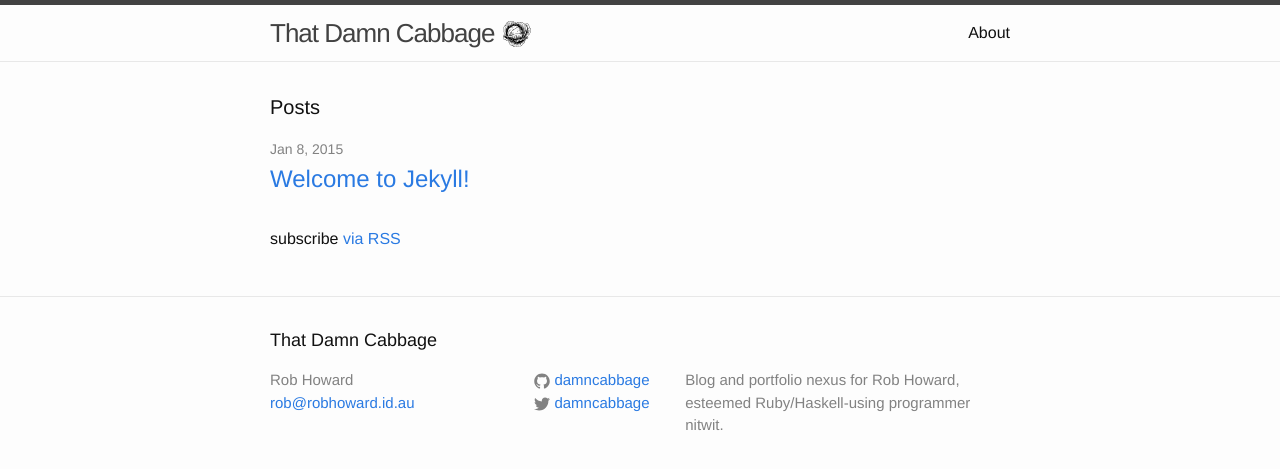
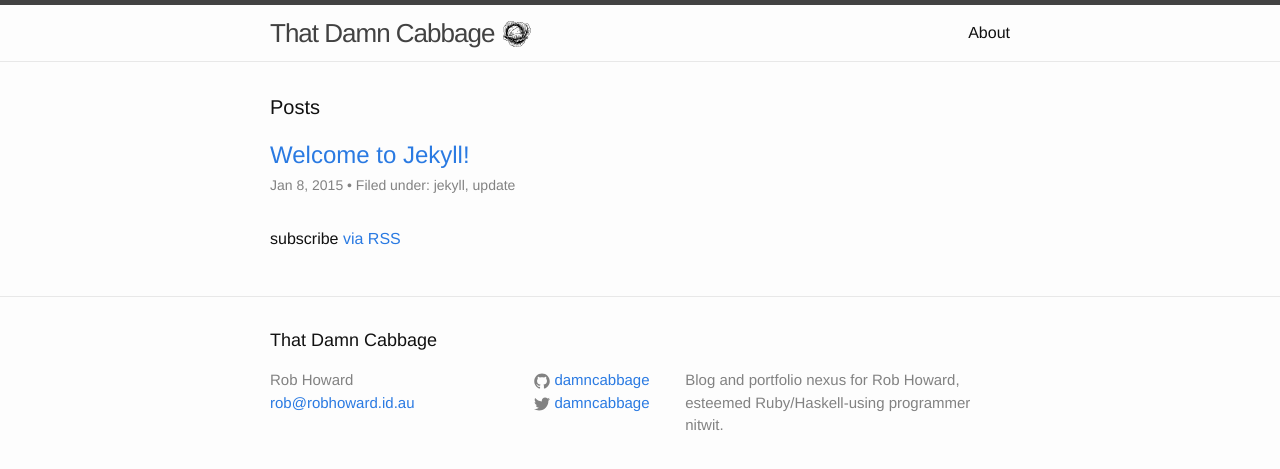
Before and after one commit to damncabbage/deadname.id.au, a Jekyll site: the page built from index.html, in a window 1280 px wide. Shown: the top 469 px of the page. Built offline with Jekyll 4.4.1, drawn with Linux system fonts in a browser that asks for light colours; Markdown is read by kramdown in place of the engine named in the settings.

Commit message:
Flip the date locations on the index page.

```diff
--- a/_sass/_layout.scss
+++ b/_sass/_layout.scss
@@ -178,6 +178,9 @@
     margin-left: 0;
     list-style: none;
 
+    h2 {
+        margin-bottom: 0;
+    }
     > li {
         margin-bottom: $spacing-unit;
     }
--- a/index.html
+++ b/index.html
@@ -9,11 +9,10 @@
   <ul class="post-list">
     {% for post in site.posts %}
       <li>
-        <span class="post-meta">{{ post.date | date: "%b %-d, %Y" }}</span>
-
         <h2>
           <a class="post-link" href="{{ post.url | prepend: site.baseurl }}">{{ post.title }}</a>
         </h2>
+        <span class="post-meta">{{ post.date | date: "%b %-d, %Y" }}{% if post.categories %} • Filed under: {{ post.categories | join: ', ' }}{% endif %}</span>
       </li>
     {% endfor %}
   </ul>
```
